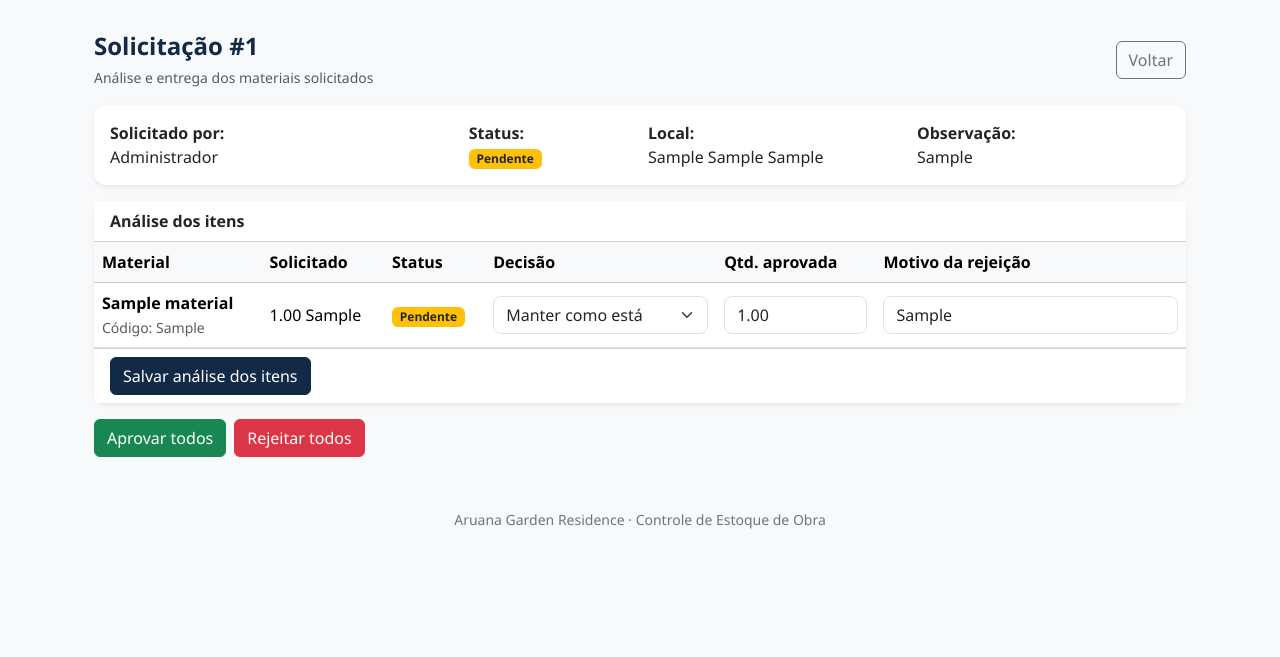
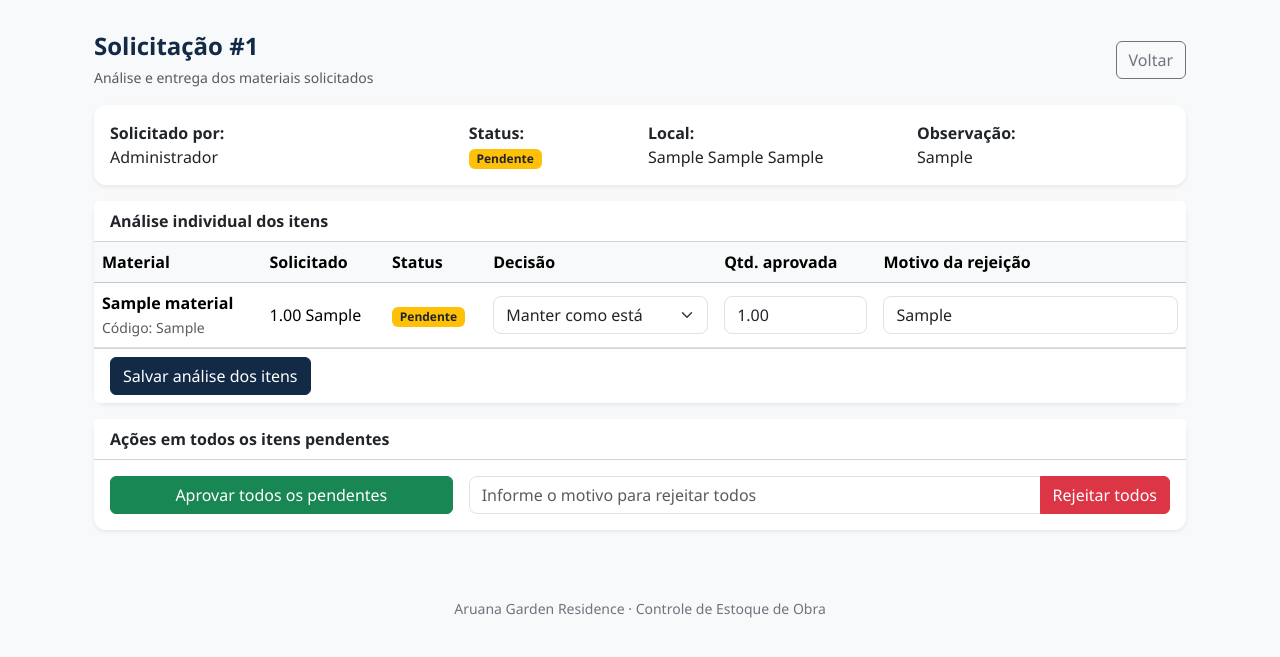
Before and after one commit to JoaoGois72/aruana-estoque, a Flask app: page /solicitacoes/1 in a window 1280 px wide. Shown: the part 88-745 px from the top of the page. Run offline with Flask 3, Linux system fonts and the light colour scheme; a user stored in the database is signed in; tables that the repository leaves empty hold one stand-in row (values such as "Sample post"); some libraries are stand-ins or nearby versions.

Commit message:
Refactor status badges and item analysis form

```diff
--- a/app/templates/estoque/solicitacao_detalhe.html
+++ b/app/templates/estoque/solicitacao_detalhe.html
@@ -33,25 +33,39 @@
           <strong>Status:</strong><br>
 
           {% if solicitacao.status == "PENDENTE" %}
-            <span class="badge bg-warning text-dark">Pendente</span>
+            <span class="badge bg-warning text-dark">
+              Pendente
+            </span>
 
           {% elif solicitacao.status == "ANALISE_PARCIAL" %}
-            <span class="badge bg-info text-dark">Análise parcial</span>
+            <span class="badge bg-info text-dark">
+              Análise parcial
+            </span>
 
           {% elif solicitacao.status == "APROVADA" %}
-            <span class="badge bg-success">Aprovada</span>
+            <span class="badge bg-success">
+              Aprovada
+            </span>
 
           {% elif solicitacao.status == "APROVADA_PARCIAL" %}
-            <span class="badge bg-success">Aprovada parcialmente</span>
+            <span class="badge bg-success">
+              Aprovada parcialmente
+            </span>
 
           {% elif solicitacao.status == "REJEITADA" %}
-            <span class="badge bg-danger">Rejeitada</span>
+            <span class="badge bg-danger">
+              Rejeitada
+            </span>
 
           {% elif solicitacao.status == "ENTREGUE" %}
-            <span class="badge bg-primary">Entregue</span>
+            <span class="badge bg-primary">
+              Entregue
+            </span>
 
           {% elif solicitacao.status == "ENTREGUE_PARCIAL" %}
-            <span class="badge bg-primary">Entregue parcialmente</span>
+            <span class="badge bg-primary">
+              Entregue parcialmente
+            </span>
 
           {% else %}
             <span class="badge bg-secondary">
@@ -62,6 +76,7 @@
 
         <div class="col-md-3">
           <strong>Local:</strong><br>
+
           {{ solicitacao.local_torre or "" }}
           {{ solicitacao.local_pav or "" }}
           {{ solicitacao.local_apto or "" }}
@@ -94,14 +109,28 @@
     ]
   %}
 
-  {% set bloqueada =
+  {% set finalizada =
     solicitacao.status in [
       "ENTREGUE",
-      "ENTREGUE_PARCIAL"
+      "REJEITADA"
     ]
   %}
 
-  {% if pode_analisar and not bloqueada %}
+  {% set possui_item_pendente =
+    solicitacao.itens
+    | selectattr("status", "equalto", "PENDENTE")
+    | list
+    | length > 0
+  %}
+
+  {% set possui_item_aprovado =
+    solicitacao.itens
+    | selectattr("status", "equalto", "APROVADO")
+    | list
+    | length > 0
+  %}
+
+  {% if pode_analisar and not finalizada %}
 
   <form
     method="post"
@@ -112,13 +141,15 @@
   >
 
     <div class="card shadow-sm border-0">
+
       <div class="card-header bg-white">
-        <strong>Análise dos itens</strong>
+        <strong>Análise individual dos itens</strong>
       </div>
 
       <div class="card-body p-0">
 
         <div class="table-responsive">
+
           <table class="table table-hover align-middle mb-0">
 
             <thead class="table-light">
@@ -133,7 +164,9 @@
             </thead>
 
             <tbody>
+
               {% for item in solicitacao.itens %}
+
               <tr>
 
                 <td>
@@ -143,6 +176,7 @@
 
                   {% if item.material and item.material.codigo %}
                     <br>
+
                     <small class="text-muted">
                       Código: {{ item.material.codigo }}
                     </small>
@@ -151,27 +185,42 @@
 
                 <td>
                   {{ item.qtd }}
+
                   {{ item.material.unidade if item.material else "" }}
                 </td>
 
                 <td>
+
                   {% if item.status == "APROVADO" %}
-                    <span class="badge bg-success">Aprovado</span>
+
+                    <span class="badge bg-success">
+                      Aprovado
+                    </span>
 
                   {% elif item.status == "REJEITADO" %}
-                    <span class="badge bg-danger">Rejeitado</span>
+
+                    <span class="badge bg-danger">
+                      Rejeitado
+                    </span>
 
                   {% elif item.status == "ENTREGUE" %}
-                    <span class="badge bg-primary">Entregue</span>
+
+                    <span class="badge bg-primary">
+                      Entregue
+                    </span>
 
                   {% else %}
+
                     <span class="badge bg-warning text-dark">
                       Pendente
                     </span>
+
                   {% endif %}
+
                 </td>
 
                 <td>
+
                   {% if item.status == "ENTREGUE" %}
 
                     <span class="text-muted">
@@ -192,14 +241,18 @@
 
                       <option
                         value="APROVAR"
-                        {% if item.status == "APROVADO" %}selected{% endif %}
+                        {% if item.status == "APROVADO" %}
+                          selected
+                        {% endif %}
                       >
                         Aprovar
                       </option>
 
                       <option
                         value="REJEITAR"
-                        {% if item.status == "REJEITADO" %}selected{% endif %}
+                        {% if item.status == "REJEITADO" %}
+                          selected
+                        {% endif %}
                       >
                         Rejeitar
                       </option>
@@ -207,9 +260,11 @@
                     </select>
 
                   {% endif %}
+
                 </td>
 
                 <td>
+
                   {% if item.status == "ENTREGUE" %}
 
                     {{ item.qtd_aprovada or item.qtd }}
@@ -224,13 +279,19 @@
                       step="0.01"
                       min="0.01"
                       max="{{ item.qtd }}"
-                      value="{{ item.qtd_aprovada if item.qtd_aprovada is not none else item.qtd }}"
+                      value="{{
+                        item.qtd_aprovada
+                        if item.qtd_aprovada is not none
+                        else item.qtd
+                      }}"
                     >
 
                   {% endif %}
+
                 </td>
 
                 <td>
+
                   {% if item.status == "ENTREGUE" %}
 
                     {{ item.motivo_rejeicao or "-" }}
@@ -243,28 +304,34 @@
                       id="motivo_{{ item.id }}"
                       class="form-control"
                       value="{{ item.motivo_rejeicao or '' }}"
-                      placeholder="Obrigatório para rejeição"
+                      placeholder="Obrigatório ao rejeitar"
                     >
 
                   {% endif %}
+
                 </td>
 
               </tr>
+
               {% endfor %}
+
             </tbody>
 
           </table>
+
         </div>
 
       </div>
 
       <div class="card-footer bg-white">
+
         <button
           type="submit"
           class="btn btn-primary"
         >
           Salvar análise dos itens
         </button>
+
       </div>
 
     </div>
@@ -274,11 +341,13 @@
   {% else %}
 
   <div class="card shadow-sm border-0">
+
     <div class="card-header bg-white">
       <strong>Itens da solicitação</strong>
     </div>
 
     <div class="table-responsive">
+
       <table class="table table-hover align-middle mb-0">
 
         <thead class="table-light">
@@ -293,17 +362,25 @@
         </thead>
 
         <tbody>
+
           {% for item in solicitacao.itens %}
+
           <tr>
 
             <td>
               {{ item.material.nome if item.material else "-" }}
             </td>
 
-            <td>{{ item.qtd }}</td>
+            <td>
+              {{ item.qtd }}
+            </td>
 
             <td>
-              {{ item.qtd_aprovada if item.qtd_aprovada is not none else "-" }}
+              {{
+                item.qtd_aprovada
+                if item.qtd_aprovada is not none
+                else "-"
+              }}
             </td>
 
             <td>
@@ -311,20 +388,33 @@
             </td>
 
             <td>
+
               {% if item.status == "APROVADO" %}
-                <span class="badge bg-success">Aprovado</span>
+
+                <span class="badge bg-success">
+                  Aprovado
+                </span>
 
               {% elif item.status == "REJEITADO" %}
-                <span class="badge bg-danger">Rejeitado</span>
+
+                <span class="badge bg-danger">
+                  Rejeitado
+                </span>
 
               {% elif item.status == "ENTREGUE" %}
-                <span class="badge bg-primary">Entregue</span>
+
+                <span class="badge bg-primary">
+                  Entregue
+                </span>
 
               {% else %}
+
                 <span class="badge bg-warning text-dark">
                   Pendente
                 </span>
+
               {% endif %}
+
             </td>
 
             <td>
@@ -332,19 +422,34 @@
             </td>
 
           </tr>
+
           {% endfor %}
+
         </tbody>
 
       </table>
+
     </div>
+
   </div>
 
   {% endif %}
 
-  <div class="mt-3 d-flex flex-wrap gap-2">
+  <div class="mt-3">
 
-    {% if solicitacao.status == "PENDENTE"
-          and pode_analisar %}
+    {% if pode_analisar and possui_item_pendente %}
+
+      <div class="card shadow-sm border-0 mb-3">
+
+        <div class="card-header bg-white">
+          <strong>Ações em todos os itens pendentes</strong>
+        </div>
+
+        <div class="card-body">
+
+          <div class="row g-3">
+
+            <div class="col-md-4">
 
               <form
                 method="post"
@@ -353,16 +458,22 @@
                   id=solicitacao.id
                 ) }}"
               >
+
                 <button
                   type="submit"
-          class="btn btn-success"
+                  class="btn btn-success w-100"
                   onclick="return confirm(
-            'Deseja aprovar todos os itens pendentes desta solicitação?'
+                    'Deseja aprovar todos os itens pendentes?'
                   )"
                 >
-          Aprovar todos
+                  Aprovar todos os pendentes
                 </button>
+
               </form>
+
+            </div>
+
+            <div class="col-md-8">
 
               <form
                 method="post"
@@ -371,24 +482,42 @@
                   id=solicitacao.id
                 ) }}"
               >
+
+                <div class="input-group">
+
+                  <input
+                    type="text"
+                    name="motivo_rejeicao"
+                    class="form-control"
+                    placeholder="Informe o motivo para rejeitar todos"
+                    required
+                  >
+
                   <button
                     type="submit"
                     class="btn btn-danger"
                     onclick="return confirm(
-            'Deseja rejeitar todos os itens pendentes desta solicitação?'
+                      'Deseja rejeitar todos os itens pendentes?'
                     )"
                   >
                     Rejeitar todos
                   </button>
+
+                </div>
+
               </form>
+
+            </div>
+
+          </div>
+
+        </div>
+
+      </div>
 
     {% endif %}
 
-    {% if solicitacao.status in [
-          "APROVADA",
-          "APROVADA_PARCIAL"
-        ]
-        and pode_entregar %}
+    {% if pode_entregar and possui_item_aprovado %}
 
       <form
         method="post"
@@ -397,6 +526,7 @@
           id=solicitacao.id
         ) }}"
       >
+
         <button
           type="submit"
           class="btn btn-primary"
@@ -406,6 +536,7 @@
         >
           Entregar itens aprovados
         </button>
+
       </form>
 
     {% endif %}
@@ -417,11 +548,17 @@
 <script>
 document.addEventListener("DOMContentLoaded", function () {
 
-  document.querySelectorAll(".decisao-item").forEach(function (select) {
+  document
+    .querySelectorAll(".decisao-item")
+    .forEach(function (select) {
 
       const itemId = select.dataset.itemId;
-    const qtdInput = document.getElementById("qtd_" + itemId);
-    const motivoInput = document.getElementById("motivo_" + itemId);
+
+      const qtdInput =
+        document.getElementById("qtd_" + itemId);
+
+      const motivoInput =
+        document.getElementById("motivo_" + itemId);
 
       function atualizarCampos() {
 
@@ -453,10 +590,14 @@ document.addEventListener("DOMContentLoaded", function () {
 
           motivoInput.disabled = false;
           motivoInput.required = false;
+
         }
       }
 
-    select.addEventListener("change", atualizarCampos);
+      select.addEventListener(
+        "change",
+        atualizarCampos
+      );
 
       atualizarCampos();
     });
```
Lines whose indentation alone changed are shown as unchanged.
